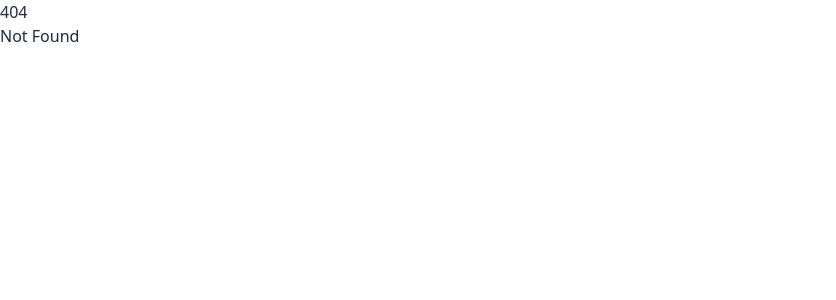
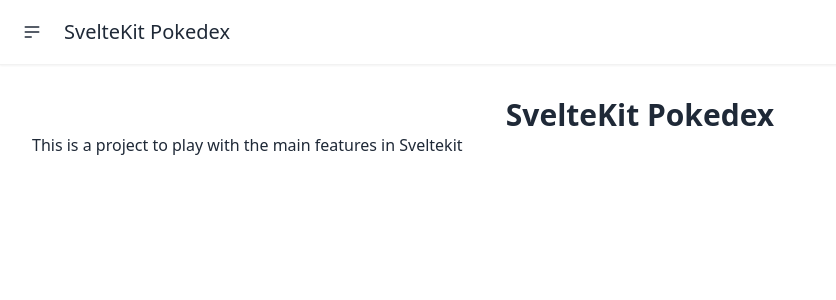
Before and after one commit to jmarc00s/sveltekit-pokemon, a SvelteKit app: page /about in a window 1280 px wide. Before the commit this address had no page. Shown: the top 300 px of the page, without its empty margins (0-836 px from the left). Built offline with nearby package versions, Linux system fonts and the light colour scheme.

Commit message:
Create template components & about page

```diff
--- /dev/null
+++ b/src/lib/components/template/Container.svelte
@@ -0,0 +1 @@
+<section class="container mx-auto p-8"><slot /></section>
--- /dev/null
+++ b/src/lib/components/template/Navbar.svelte
@@ -0,0 +1,35 @@
+<script lang="ts">
+	let showDropdown = false;
+
+	const toggleShowDropdown = () => (showDropdown = !showDropdown);
+</script>
+
+<div class="navbar bg-base-100 border-b border-base-200 shadow-sm">
+	<div class="navbar-start">
+		<div class="dropdown">
+			<!-- svelte-ignore a11y-label-has-associated-control -->
+			<button class="btn btn-ghost btn-circle" on:click={toggleShowDropdown}>
+				<svg
+					xmlns="http://www.w3.org/2000/svg"
+					class="h-5 w-5"
+					fill="none"
+					viewBox="0 0 24 24"
+					stroke="currentColor"
+					><path
+						stroke-linecap="round"
+						stroke-linejoin="round"
+						stroke-width="2"
+						d="M4 6h16M4 12h16M4 18h7"
+					/></svg
+				>
+			</button>
+			{#if showDropdown}
+				<ul class="menu menu-compact dropdown-content mt-3 p-2 shadow bg-base-100 rounded-box w-52">
+					<li><a href="/">Homepage</a></li>
+					<li><a href="/about">About</a></li>
+				</ul>
+			{/if}
+		</div>
+		<p class="text-xl pl-2">SvelteKit Pokedex</p>
+	</div>
+</div>
--- a/src/routes/+layout.svelte
+++ b/src/routes/+layout.svelte
@@ -1,5 +1,12 @@
 <script>
+	import Container from '$lib/components/template/Container.svelte';
+	import Navbar from '$lib/components/template/Navbar.svelte';
 	import '../app.css';
 </script>
 
-<slot />
+<main class="h-screen">
+	<Navbar />
+	<Container>
+		<slot />
+	</Container>
+</main>
--- a/src/routes/+page.svelte
+++ b/src/routes/+page.svelte
@@ -1,2 +1 @@
 <h1 class="text-3xl underline ">Welcome to SvelteKit</h1>
-<p>Visit <a href="https://kit.svelte.dev">kit.svelte.dev</a> to read the documentation</p>
--- /dev/null
+++ b/src/routes/about/+page.svelte
@@ -0,0 +1,4 @@
+<section>
+	<h1 class="text-3xl font-bold text-center">SvelteKit Pokedex</h1>
+	<p>This is a project to play with the main features in Sveltekit</p>
+</section>
```
